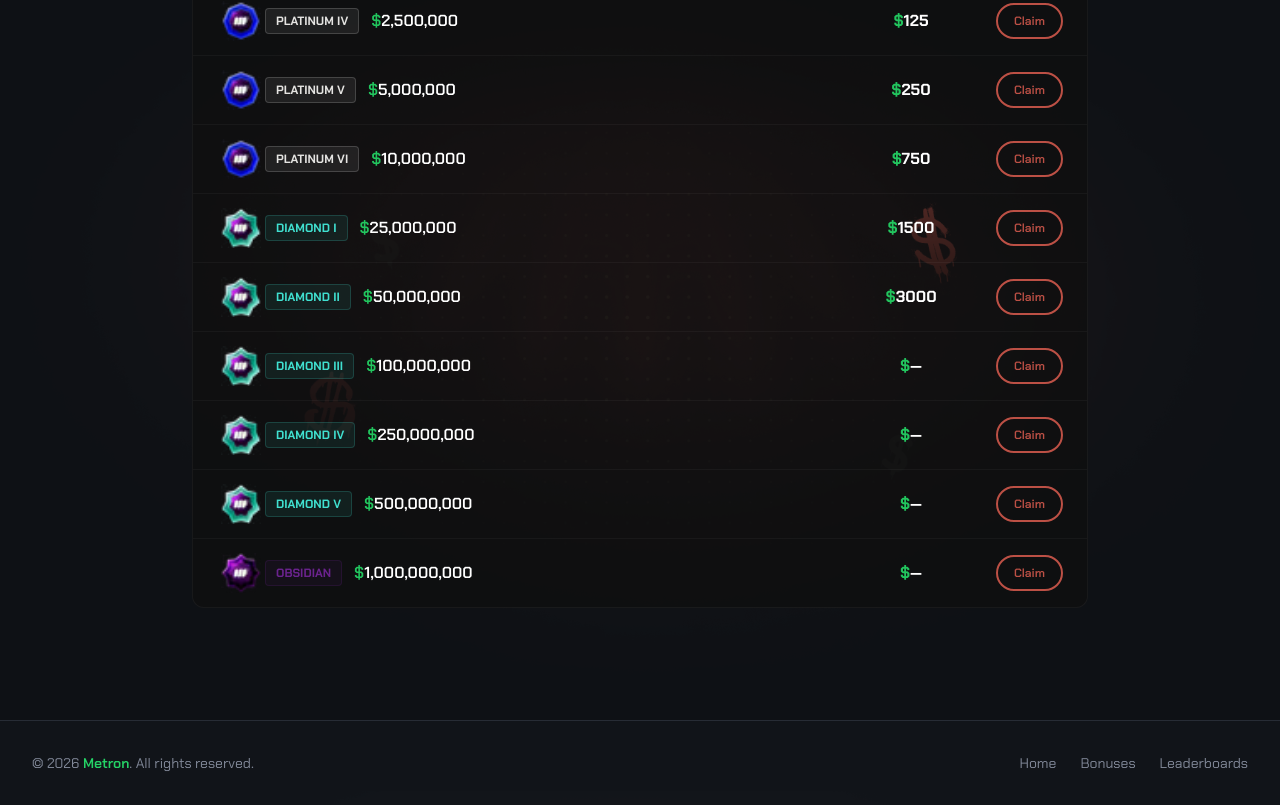
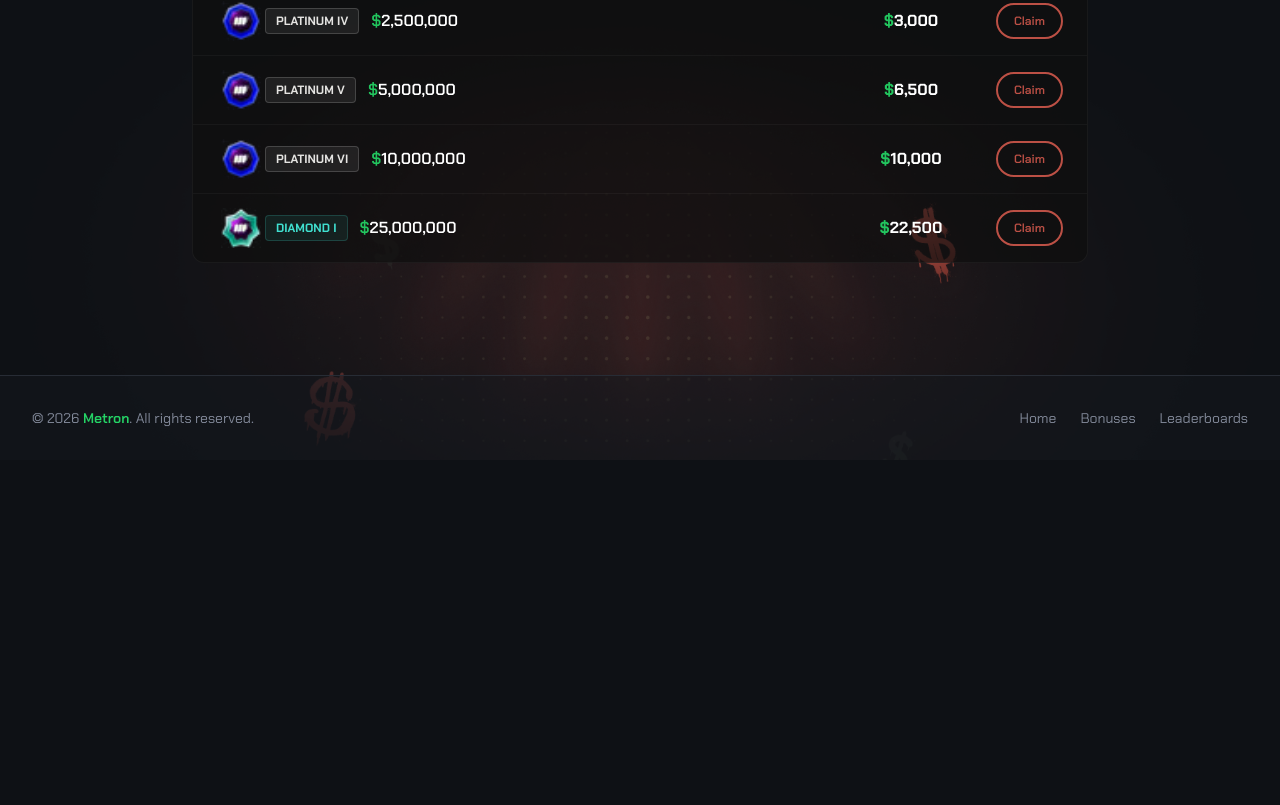
Before and after one commit to nexora-w/metronstake, a Next.js app: page /rewards in a window 1280 px wide. Shown: the part 809-1614 px from the top of the page. After the commit the page ends 1269 px from the top, so only its background shows below. Built offline with nearby package versions, Linux system fonts and the light colour scheme; no server answers.

Commit message:
refactor: update rewards tier bonuses and volume values for improved clarity and consistency

```diff
--- a/components/rewards-table.tsx
+++ b/components/rewards-table.tsx
@@ -69,50 +69,20 @@ const TIER_STYLES: Record<
     bg: "rgba(64, 224, 208, 0.082)",
     border: "rgba(64, 224, 208, 0.19)",
   },
-  "Diamond II": {
-    color: "rgb(64, 224, 208)",
-    bg: "rgba(64, 224, 208, 0.082)",
-    border: "rgba(64, 224, 208, 0.19)",
-  },
-  "Diamond III": {
-    color: "rgb(64, 224, 208)",
-    bg: "rgba(64, 224, 208, 0.082)",
-    border: "rgba(64, 224, 208, 0.19)",
-  },
-  "Diamond IV": {
-    color: "rgb(64, 224, 208)",
-    bg: "rgba(64, 224, 208, 0.082)",
-    border: "rgba(64, 224, 208, 0.19)",
-  },
-  "Diamond V": {
-    color: "rgb(64, 224, 208)",
-    bg: "rgba(64, 224, 208, 0.082)",
-    border: "rgba(64, 224, 208, 0.19)",
-  },
-  Obsidian: {
-    color: "rgb(107, 35, 142)",
-    bg: "rgba(107, 35, 142, 0.082)",
-    border: "rgba(107, 35, 142, 0.19)",
-  },
 };
 
 const REWARDS: { tier: string; volume: string; bonus: string }[] = [
-  { tier: "Wood", volume: "1,000", bonus: "15" },
-  { tier: "Bronze", volume: "10,000", bonus: "30" },
-  { tier: "Silver", volume: "50,000", bonus: "40" },
-  { tier: "Gold", volume: "100,000", bonus: "50" },
-  { tier: "Platinum I", volume: "250,000", bonus: "60" },
-  { tier: "Platinum II", volume: "500,000", bonus: "80" },
-  { tier: "Platinum III", volume: "1,000,000", bonus: "100" },
-  { tier: "Platinum IV", volume: "2,500,000", bonus: "125" },
-  { tier: "Platinum V", volume: "5,000,000", bonus: "250" },
-  { tier: "Platinum VI", volume: "10,000,000", bonus: "750" },
-  { tier: "Diamond I", volume: "25,000,000", bonus: "1500" },
-  { tier: "Diamond II", volume: "50,000,000", bonus: "3000" },
-  { tier: "Diamond III", volume: "100,000,000", bonus: "—" },
-  { tier: "Diamond IV", volume: "250,000,000", bonus: "—" },
-  { tier: "Diamond V", volume: "500,000,000", bonus: "—" },
-  { tier: "Obsidian", volume: "1,000,000,000", bonus: "—" },
+  { tier: "Wood", volume: "1,000", bonus: "10" },
+  { tier: "Bronze", volume: "10,000", bonus: "20" },
+  { tier: "Silver", volume: "50,000", bonus: "50" },
+  { tier: "Gold", volume: "100,000", bonus: "115" },
+  { tier: "Platinum I", volume: "250,000", bonus: "275" },
+  { tier: "Platinum II", volume: "500,000", bonus: "600" },
+  { tier: "Platinum III", volume: "1,000,000", bonus: "1,250" },
+  { tier: "Platinum IV", volume: "2,500,000", bonus: "3,000" },
+  { tier: "Platinum V", volume: "5,000,000", bonus: "6,500" },
+  { tier: "Platinum VI", volume: "10,000,000", bonus: "10,000" },
+  { tier: "Diamond I", volume: "25,000,000", bonus: "22,500" },
 ];
 
 export function RewardsTable() {
```
